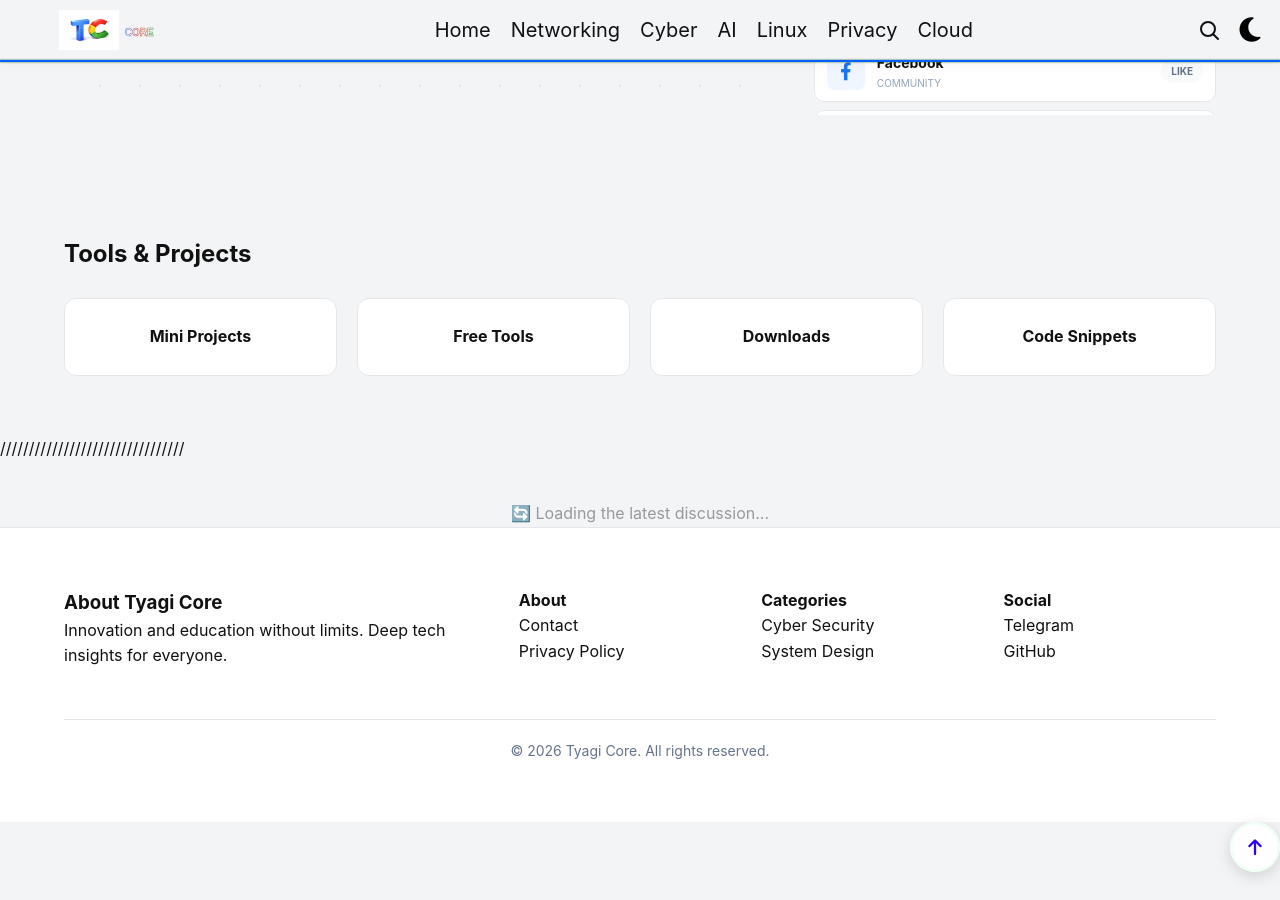
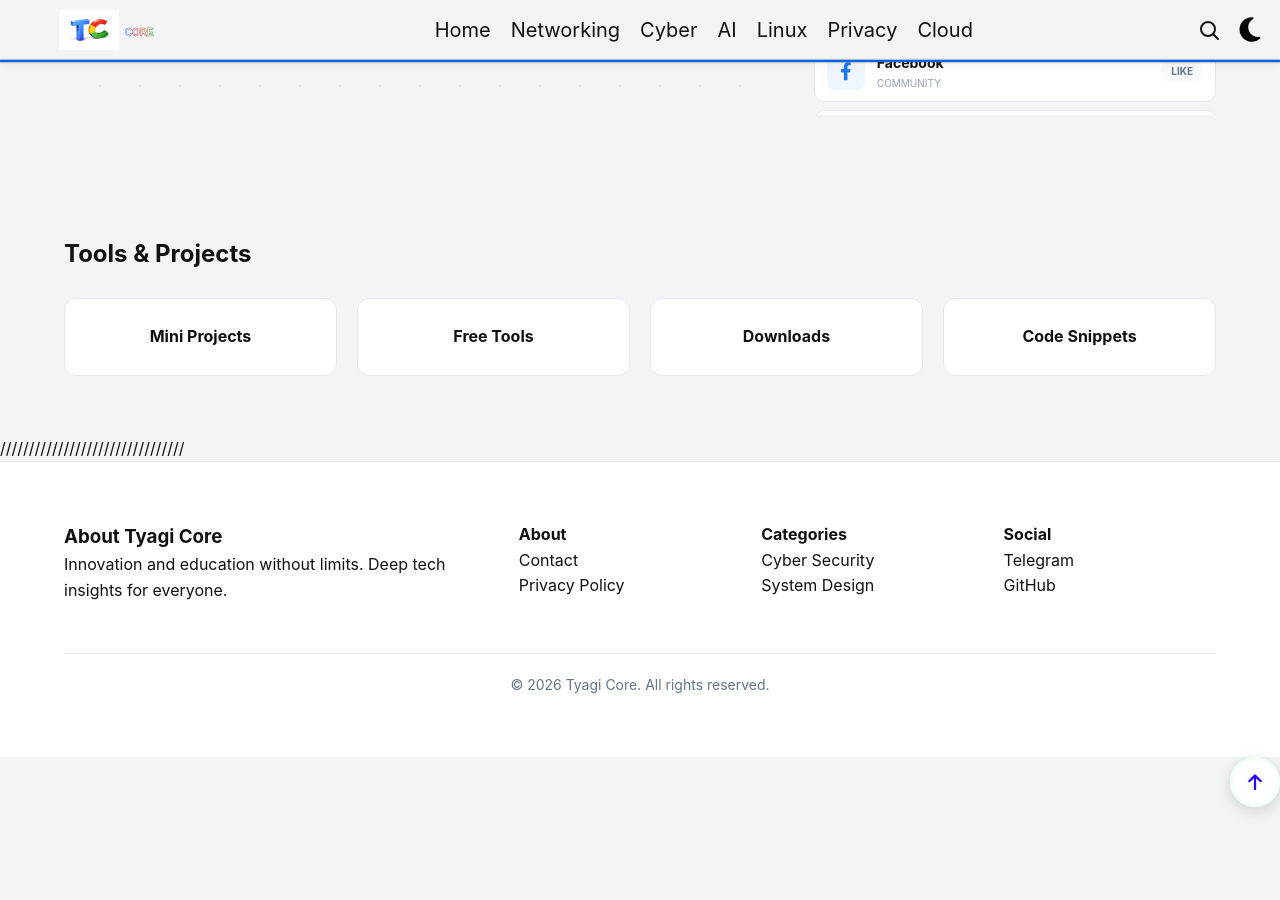
Before and after one commit to HimanshuTyagiJi/TyagiCore, a Jekyll site: the page built from index.html, in a window 1280 px wide and 900 px high, scrolled down 3500 px. Built offline with Jekyll 4.4.1, drawn with Linux system fonts in a browser that asks for light colours; the list of posts is cut into pages by our own code; after the commit the page ends 4334 px from its top, so only the background shows below that.

Commit message:
Update default.html

```diff
--- a/_layouts/default.html
+++ b/_layouts/default.html
@@ -434,10 +434,7 @@ window.addEventListener('load', loadTrendingSidebar);
 ////////////////////////////////
 
 
-    <div id="feed-container">
-        <div class="loading-state">🔄 Loading the latest discussion...</div>
-    </div>
-</div>
+
 
 <footer class="tc-footer">
   <div class="footer-grid">
```
